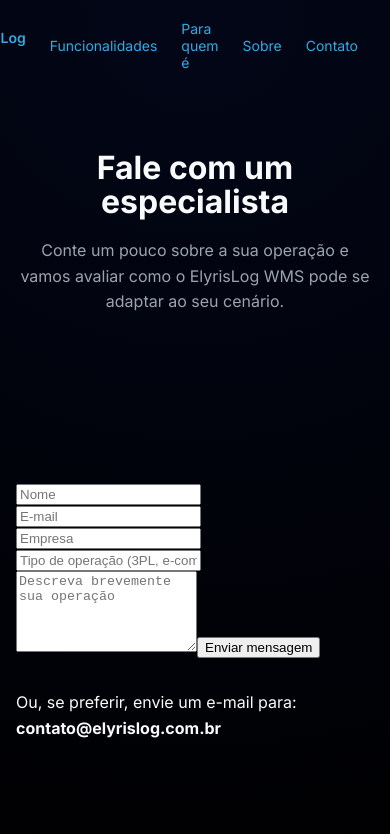
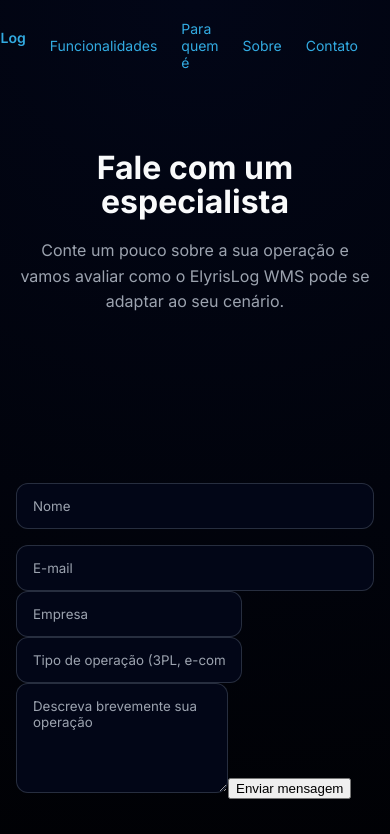
Before and after one commit to elyrislog/elyrislog-site, a Next.js app: page /contact in a window 390 px wide. Shown: the top 834 px of the page. Built offline with nearby package versions, Linux system fonts and the light colour scheme.

Commit message:
Update globals.css

```diff
--- a/styles/globals.css
+++ b/styles/globals.css
@@ -170,3 +170,51 @@
   transform: translateY(-1px);
   box-shadow: 0 10px 30px rgba(14,165,233,.25);
 }
+
+
+v/* FORMULÁRIO DE CONTATO */
+
+.contact-form {
+  max-width: 560px;
+  margin: 0 auto;
+  display: grid;
+  gap: 16px;
+}
+
+.form-grid {
+  display: grid;
+  gap: 16px;
+  grid-template-columns: 1fr 1fr;
+}
+
+.contact-form input,
+.contact-form textarea {
+  background: #020617;
+  border: 1px solid rgba(148, 163, 184, 0.25);
+  border-radius: 12px;
+  padding: 14px 16px;
+  color: #f9fafb;
+  font-family: inherit;
+}
+
+.contact-form input::placeholder,
+.contact-form textarea::placeholder {
+  color: #9ca3af;
+}
+
+.contact-form input:focus,
+.contact-form textarea:focus {
+  outline: none;
+  border-color: #38bdf8;
+}
+
+.contact-form button {
+  margin-top: 16px;
+}
+
+/* MOBILE */
+@media (max-width: 640px) {
+  .form-grid {
+    grid-template-columns: 1fr;
+  }
+}
```
